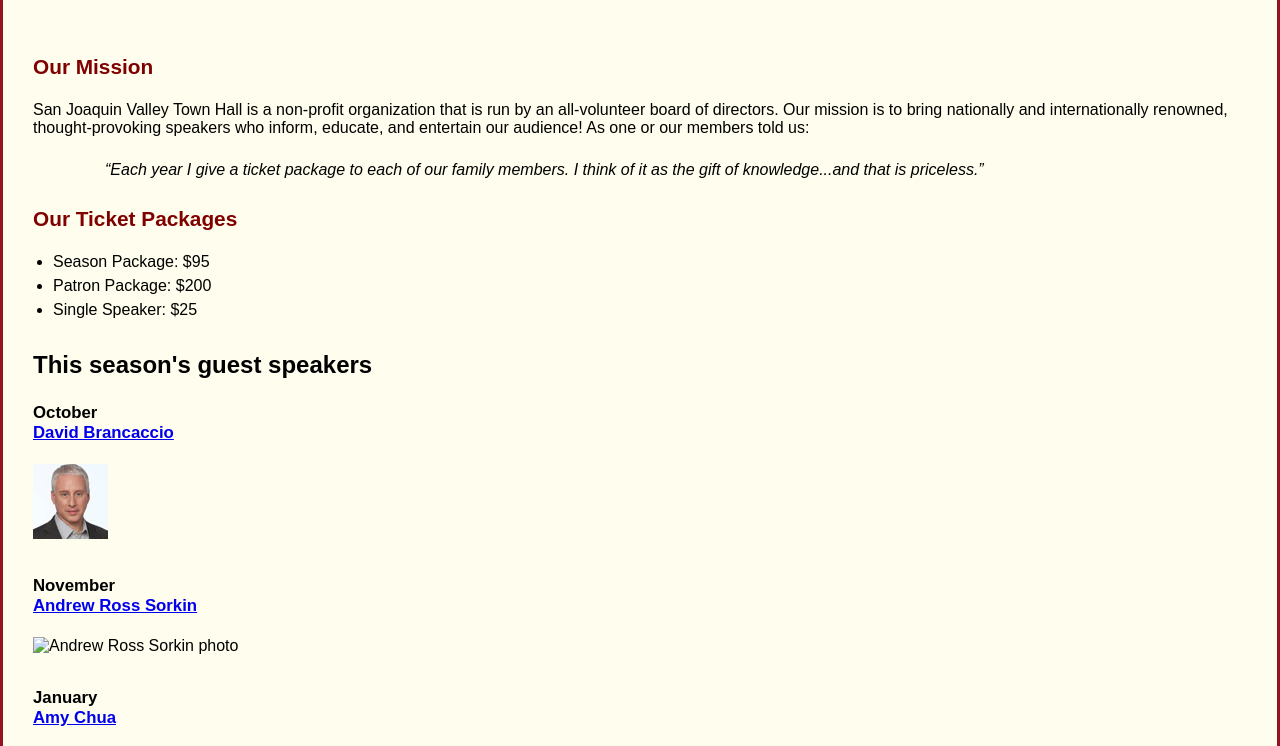
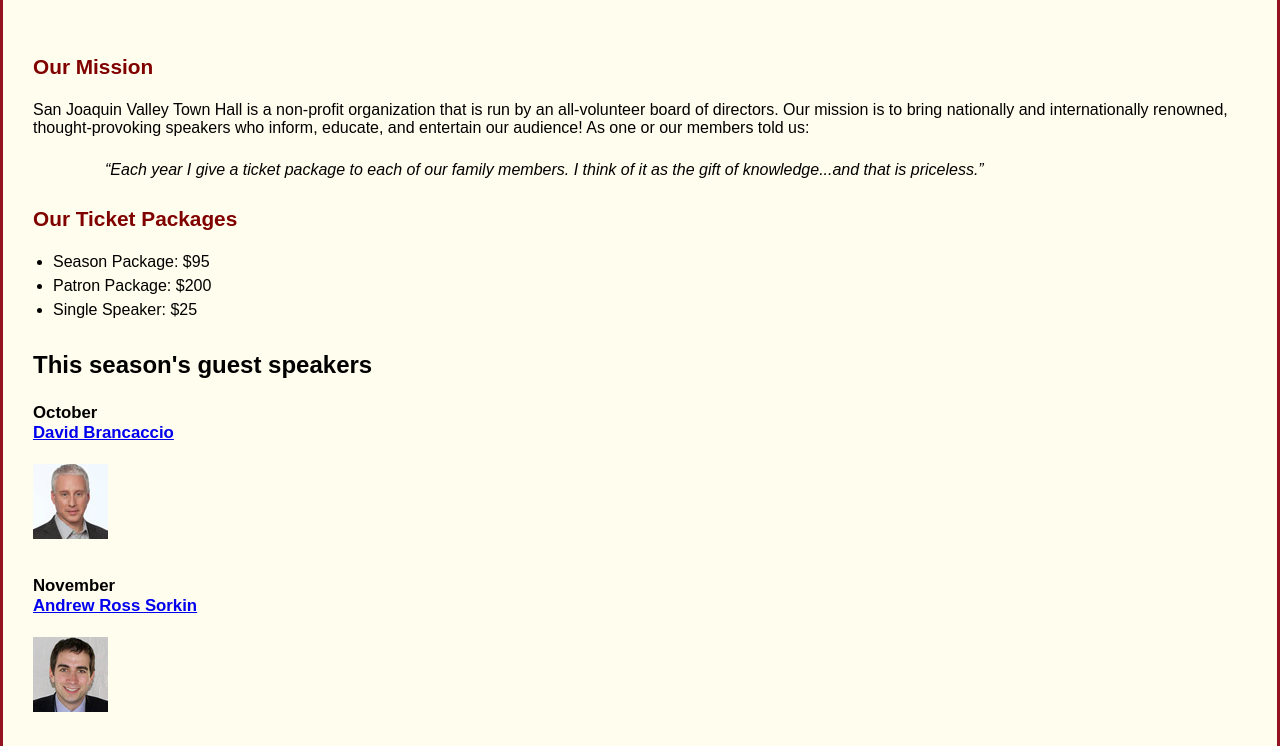
Before and after one commit to cn268/A07, a plain HTML site: page index.html in a window 1280 px wide. Shown: the part 158-904 px from the top of the page. Drawn offline with Linux system fonts and the light colour scheme.

Commit message:
Update index.html

```diff
--- a/index.html
+++ b/index.html
@@ -39,7 +39,7 @@
 		<h3>October<br><a href="/A07/A07/A09/speakers/brancaccio.html">David Brancaccio</a></h3>
 		<img src="/A07/A07/A09/images/brancaccio75.jpg" alt="David Brancaccio photo">
 		<h3>November<br><a href="/A07/A07/A09/speakers/sorkin.html">Andrew Ross Sorkin</a></h3>
-		<img src="/A07/A07/A0/9images/sorkin75.jpg" alt="Andrew Ross Sorkin photo">
+		<img src="/A07/A07/A09/images/sorkin75.jpg" alt="Andrew Ross Sorkin photo">
 		<h3>January<br><a href="/A07/A07/A09/speakers/chua.html">Amy Chua</a></h3>
 		<img src="/A07/A07/A09/images/chua75.jpg" alt="Amy Chua photo">
 	</main>
```
